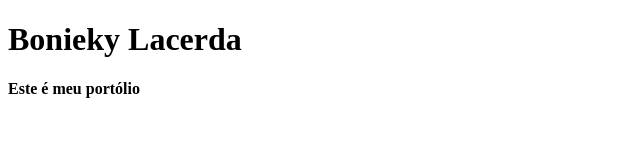
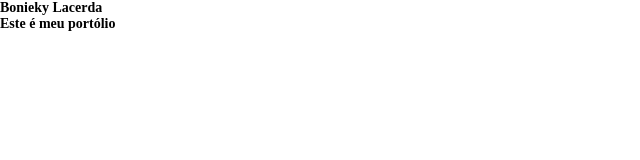
Before and after one commit to carlosnb0/carlos.github.io, a plain HTML site: page index.html in a window 1280 px wide. Shown: the whole page, without its empty margins (0-640 px from the left). Drawn offline with Linux system fonts and the light colour scheme; files that its build step writes are made by us from their sources.

Commit message:
creating style css

```diff
--- /dev/null
+++ b/assets/style.css
@@ -0,0 +1,6 @@
+*{
+    margin: 0;
+    padding: 0;
+    list-style: none;
+    font-size: 14px;
+}
--- a/index.html
+++ b/index.html
@@ -4,6 +4,7 @@
     <meta charset="UTF-8">
     <meta name="viewport" content="width=device-width, initial-scale=1.0">
     <title>portifolio boladao</title>
+    <link rel="stylesheet" href="style.css">
 </head>
 <body>
     <h1>Bonieky Lacerda</h1>
```
